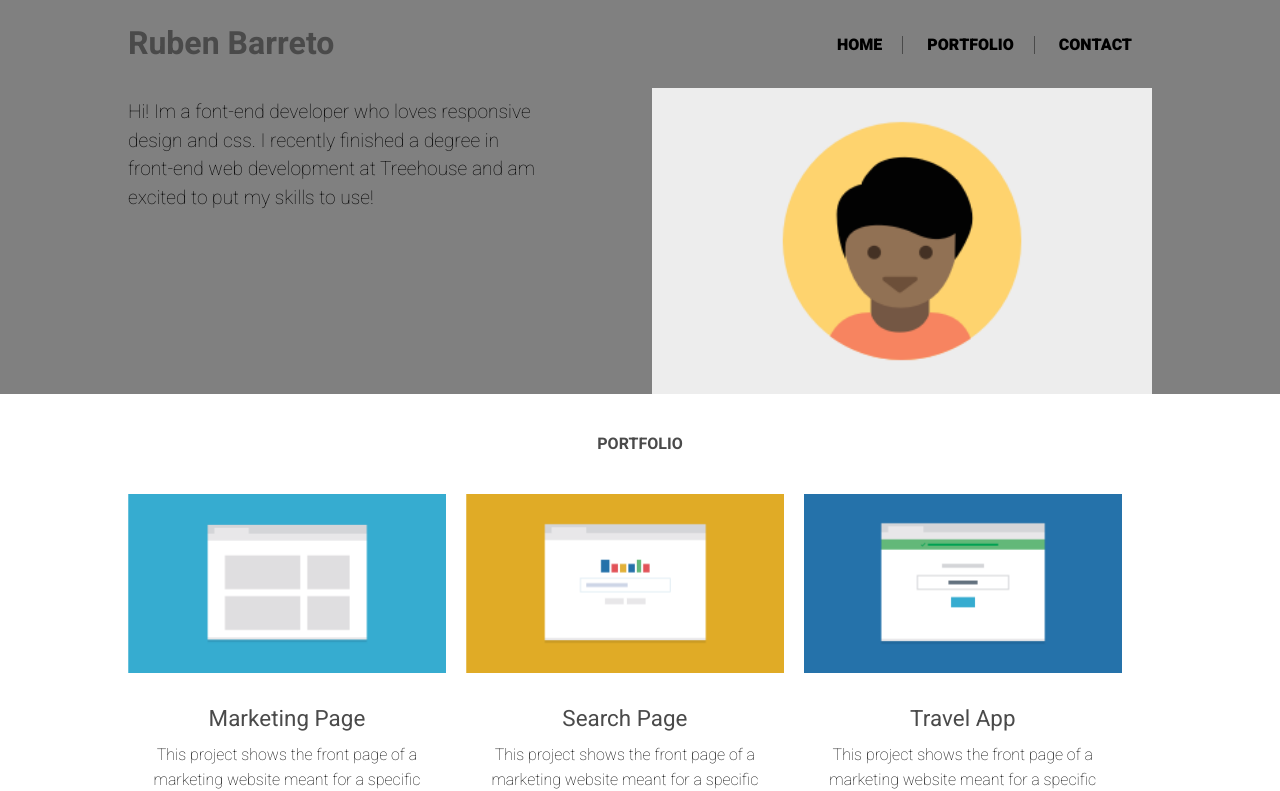
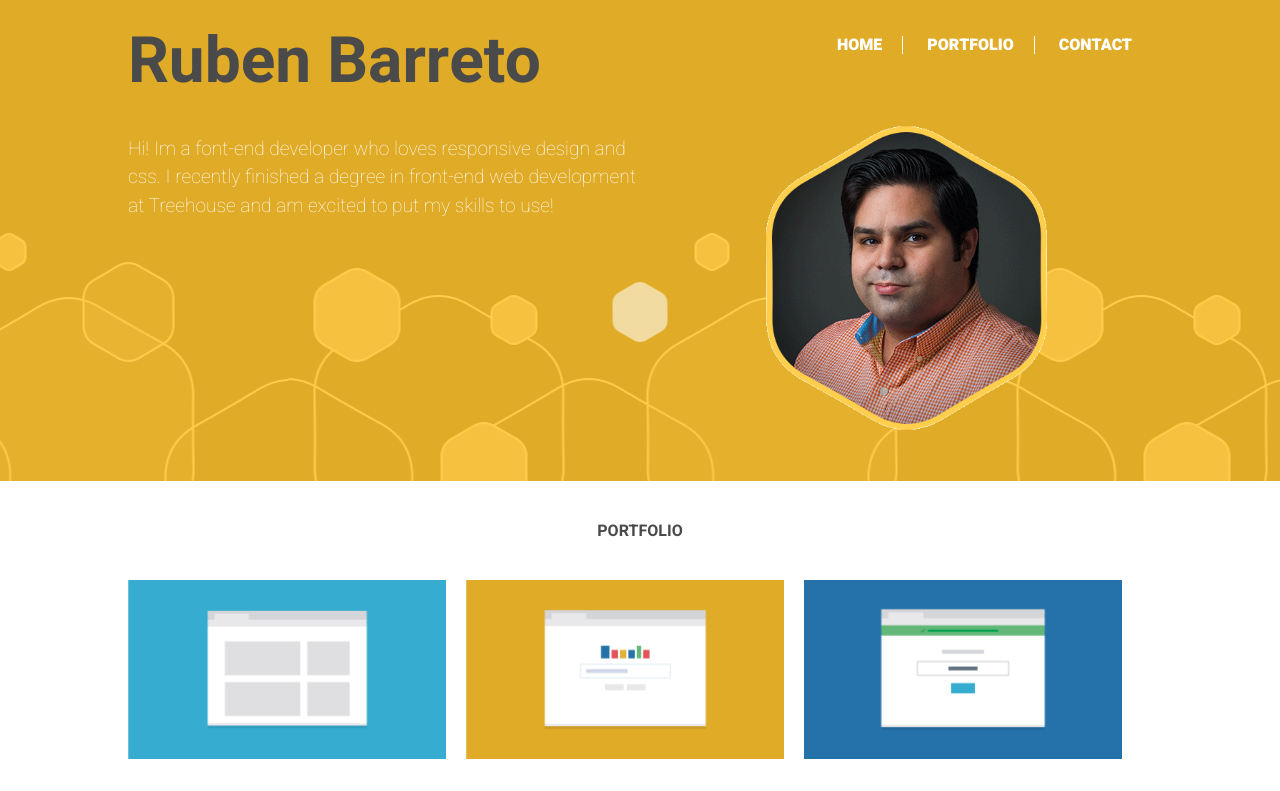
Before and after one commit to rubenluisb/Techdegree-Project-2, a plain HTML site: page index.html in a window 1280 px wide. Shown: the top 791 px of the page. Drawn offline with Linux system fonts and the light colour scheme.

Commit message:
Styled main-header with new images, fixed collapsing container in footer

```diff
--- a/css/styles.css
+++ b/css/styles.css
@@ -1,4 +1,8 @@
 /* Web Fonts---------------------*/
+
+/* =================================
+  Base Element Styles
+==================================== */
 
 * {
 	box-sizing: border-box;
@@ -10,19 +14,6 @@ body {
 
 header {
   text-align: center;
-}
-
-.container {
-  width: 90%;
-	max-width: 1024px;
-  margin: 0 auto;
-  text-align: center;
-  padding-top: 1px;
-}
-
-.main-header,
-.contact {
-	background-color: grey;
 }
 
 h1 {
@@ -48,20 +39,11 @@ h3 {
 p {
   margin-top: 10px;
   margin-bottom: 0;
-  padding-bottom: 70px;
+  padding-bottom: 40px;
   line-height: 1.6em;
   font-size: 1em;
   font-weight: 100;
 }
-
-.main-nav {
-  padding: 0;
-  margin-top: 20px;
-
-}
-
-
-
 
 a:link {
   color: grey;
@@ -73,21 +55,29 @@ a:hover {
   background-color: slategrey;
 }
 
-.special-text {
-  margin-top: 10px;
-  line-height: 1.5em;
-  font-size: 1.2em;
-  font-weight: 100;
-
+strong {
+  margin-left: 10px;
 }
 
+hr {
+	margin-top: 30px;
+}
 
+/* =================================
+  Base Layout Styles
+==================================== */
+
+/* ---- Navigation ---- */
+
+.main-nav {
+  padding: 0;
+  margin-top: 20px;
+}
 
 .main-nav li {
   list-style-type: none;
   font-size: 1em;
   margin-top: 10px;
-  background-color: white;
   text-transform: uppercase;
   font-weight: 900;
 }
@@ -95,26 +85,57 @@ a:hover {
 .main-nav li a {
   display: block;
   padding: 10px 0;
-  color: black;
+  color: white;
 }
+
+/* ---- Main Header ---- */
 
 .top-image {
   width: 300px;
   margin: 30px 0;
 }
 
+.container {
+  width: 90%;
+	max-width: 1024px;
+  margin: 0 auto;
+  text-align: center;
+  padding-top: 1px;
+}
+
+.special-text {
+  margin-top: 10px;
+  line-height: 1.5em;
+  font-size: 1.2em;
+  font-weight: 100;
+}
+
+/* ---- Main---- */
+
+
+.main-header,
+.contact {
+	background-color: #e0ab26;
+	color: white;
+}
+
+.main-header,
+.contact {
+	margin: 0;
+	padding: 0;
+	background: #e0ab26 url('../images/back.png') bottom center repeat-x;
+}
+
 .portfolio-images {
 width: 100%;
+}
 
+.thumb h2 {
+  margin-top: 30px;
 }
 
 .contact-number {
 font-weight: 800;
-
-}
-
-strong {
-  margin-left: 10px;
 }
 
 .contact-detail {
@@ -122,25 +143,14 @@ strong {
   padding-bottom: 0;
 }
 
-.container p {
-  padding-bottom: 40px;
-}
-
 .contact-info {
   margin-top: 20px;
-
 }
-
-
 
 .footer-name {
 	margin: 0;
 	float: left;
 	font-size: 1em;
-}
-
-.thumb h2 {
-  margin-top: 30px;
 }
 
 .footer-top {
@@ -152,9 +162,7 @@ strong {
 
 .footer {
 	margin: 25px 0;
-
 }
-
 
 .footer-nav ul {
 	margin: 0;
@@ -169,11 +177,15 @@ strong {
 .footer-nav li {
 	display: inline-block;
 	margin-left: 20px;
-
 }
 
-.footer {
-padding: 1px;
+.contact-info p {
+	margin: 0;
+	padding-bottom: 15px;
+}
+
+.contact p {
+	padding: 0;
 }
 
 
@@ -185,13 +197,11 @@ padding: 1px;
 
   .main-nav {
     margin: 40px 0;
-
-  }
+	}
 
 	.main-nav li a {
-  padding: 0;
-
-  }
+  	padding: 0;
+	}
 
   .thumb {
     width: 50%;
@@ -202,15 +212,17 @@ padding: 1px;
 
   .top-image {
     float: right;
-    margin: 0;
-    width: 50%;
+		margin-top: 0;
+		margin-bottom: 50px;
+		width: 50%;
     max-width: 500px;
   }
 
   .special-text {
     text-align: left;
     float: left;
-    width: 40%;
+    width: 50%;
+		margin-top: 50px;
   }
 
   .main-nav li {
@@ -222,7 +234,7 @@ padding: 1px;
 
   .portfolio,
   .home {
-    border-right: solid 1px #4a4a4a;
+    border-right: solid 1px white;
 
   }
 }
@@ -252,6 +264,14 @@ padding: 1px;
 		margin: 25px 0;
 	}
 
+	.special-text {
+		margin-top: 10px;
+	}
+
+	.name {
+		font-size: 4em;
+	}
+
 }
 
 
@@ -273,6 +293,8 @@ padding: 1px;
   .footer-top {
 		display: none;
   }
+}
+
 
 
 
--- a/index.html
+++ b/index.html
@@ -19,7 +19,7 @@
           </ul>
         </div>
         <div class="intro clearfix">
-          <img src="images/responsive-layout-profile.png" class="top-image" alt="profile image">
+          <img src="images/final_me2.png" class="top-image" alt="profile image">
           <p class="special-text">Hi! Im a font-end developer who loves responsive
           design and css. I recently finished a degree in front-end web development
           at Treehouse and am excited to put my skills to use!</p>
@@ -86,8 +86,8 @@
       <p> If you're interested in chatting or want more information about what
           I've been working on, I'd love to hear from you!</p>
       <div class="contact-info">
-        <p class="contact-detail">Phone <strong>813-494-4529</strong></p>
-        <p class="contact-detail">Email <strong>Rubenluisb@yahoo.com</strong></p>
+        <p>Phone <strong>813-494-4529</strong></p>
+        <p>Email <strong>Rubenluisb@yahoo.com</strong></p>
       </div>
       <hr>
           <div class="footer clearfix">
```
Also changed, not shown: images/back.png (added), images/background_newArtboard-1.png (added), images/bg_tile.png (added), images/bg_tile2.png (added), images/bg_tile3.png (added), images/final_me.png (added), images/final_me2.png (added), images/me_5.png (added), images/me_6Artboard-2.png (added), images/responsive-layout-profile-me.jpg (added), images/responsive-layout-profile-mett.jpg (added), images/responsive-layout-profile-mettArtboard-1.png (added), images/responsive-layout-profile-mettArtboard-2.png (added), images/responsive-layout-profile-new.jpg (added), 1 other file.
